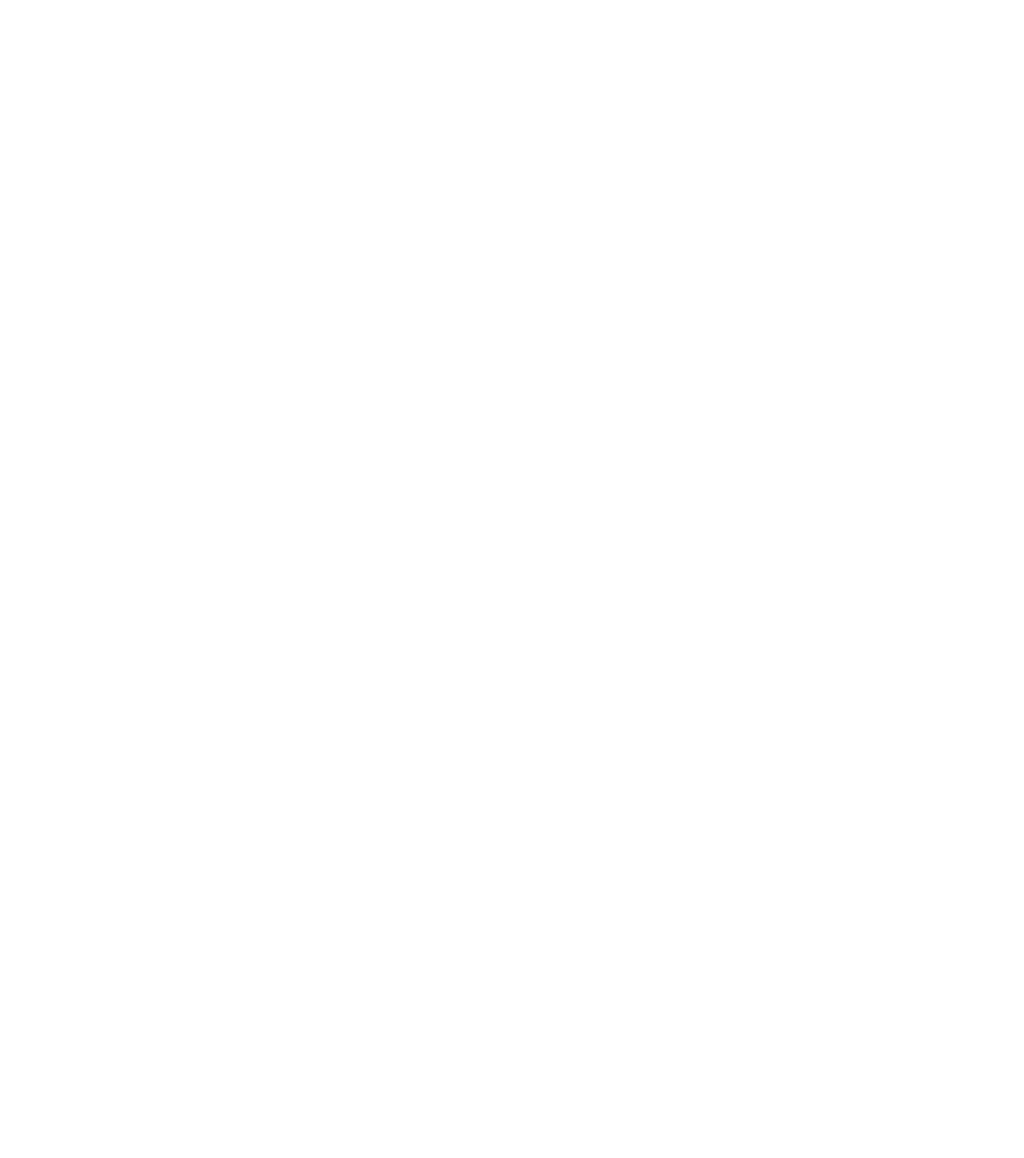
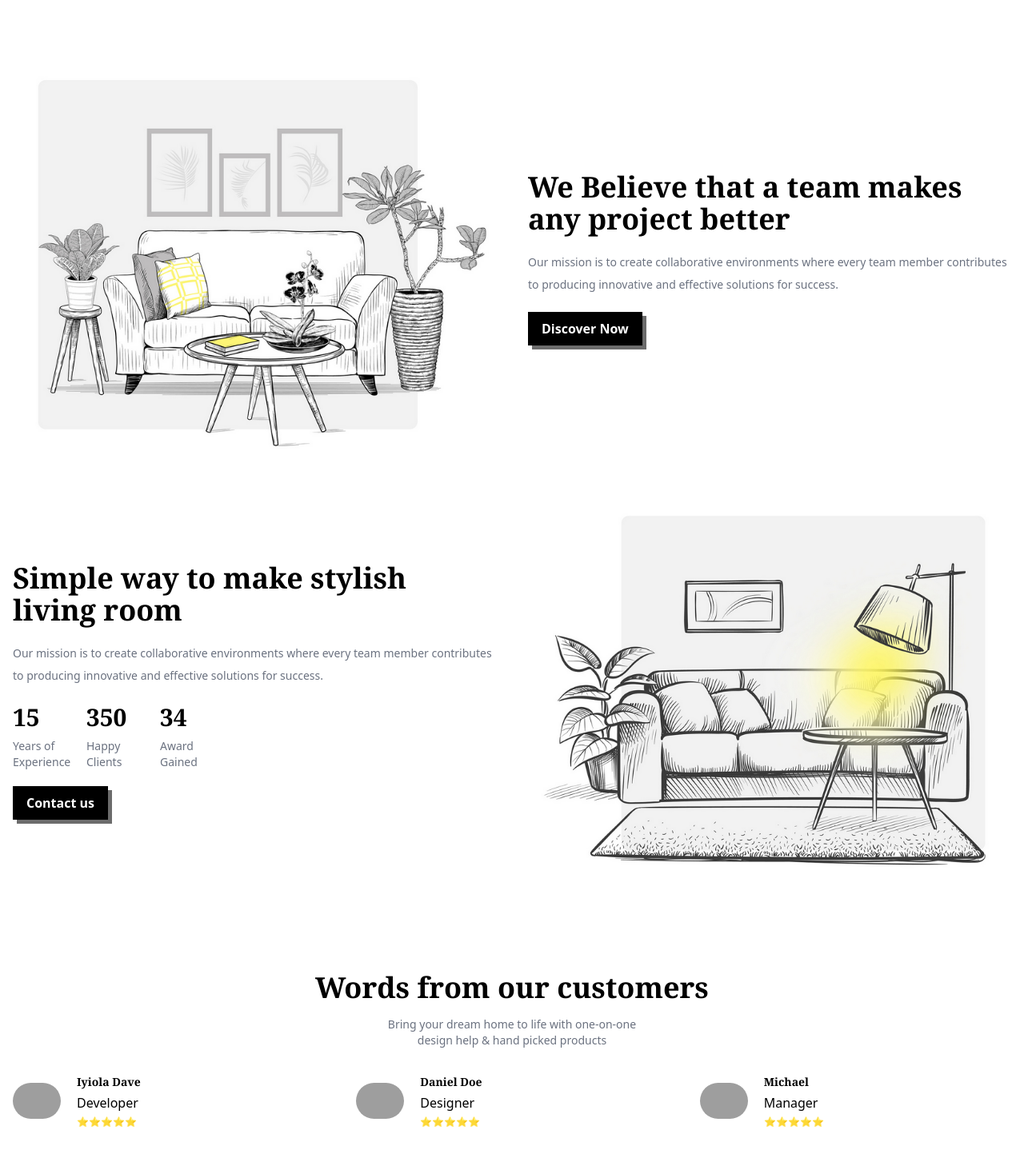
Before and after one commit to Iyiola2dev/interior-website, a React (Vite) app: page / in a window 1280 px wide. Shown: the part 1241-2689 px from the top of the page at 80% size. Before the commit the page ends 1319 px from the top, so only its background shows below. Built offline with nearby package versions, Linux system fonts and the light colour scheme; grey boxes are pictures that could not be loaded.

Commit message:
adjustment

```diff
--- a/src/App.jsx
+++ b/src/App.jsx
@@ -3,6 +3,10 @@ import Navbar from "./components/Navbar";
 import Hero from "./components/Hero";
 import Brand from "./components/Brand";
 import Services from "./components/Services";
+import Banner from "./components/Banner";
+import Banner2 from "./components/Banner2";
+import Testimonial from "./components/Testimonial";
+
 
 const App = () => {
   return (
@@ -11,6 +15,9 @@ const App = () => {
       <Hero/>
       <Brand/>
       <Services/>
+      <Banner/>
+     <Banner2/>
+     <Testimonial/>
     </div>
   );
 };
--- /dev/null
+++ b/src/components/Banner.jsx
@@ -0,0 +1,23 @@
+import React from 'react'
+import Banner1 from "../assets/banner.png"
+
+const Banner = () => {
+  return (
+    <div className="container px-4">
+        <div className='grid grid-cols-1 md:grid-cols-2 gap-10'>
+            <div className='flex flex-col justify-center '>
+                <img src={Banner1} alt="" className='w-[95%] md:w-full mx-auto' />
+            </div>
+            <div className='space-y-5 flex justify-center  flex-col t '>
+                <h1 className='text-4xl font-bold font-serif'> We Believe that a team makes any project better</h1>
+                <p className='text-gray-500 text-sm leading-7'>Our mission is to create collaborative environments where every team member contributes to producing innovative and effective solutions for success.</p>
+                <div>
+                <button className='primary-btn bg-black text-white shadow-[5px_5px_0px_0px_#6c6c6c]'>Discover Now</button>
+            </div>
+            </div>
+        </div>
+    </div>
+  )
+}
+
+export default Banner
--- /dev/null
+++ b/src/components/Banner2.jsx
@@ -0,0 +1,42 @@
+import { div } from 'framer-motion/client'
+import React from 'react'
+import Banner1 from "../assets/banner2.png"
+
+
+const Banner2 = () => {
+  return (
+    <div>
+    <div className="container px-4 py-14">
+        <div className='grid grid-cols-1 md:grid-cols-2 gap-10'>
+
+            <div className='space-y-5 flex justify-center  flex-col t '>
+                <h1 className='text-4xl font-bold font-serif'> Simple way to make stylish living room</h1>
+                <p className='text-gray-500 text-sm leading-7'>Our mission is to create collaborative environments where every team member contributes to producing innovative and effective solutions for success.</p>
+               <div className='flex gap-3'>
+                <div className='max-w-[80px] space-y-2'>
+                    <p className='text-3xl font-bold font-serif'>15</p>
+                    <p className='text-gray-500 text-sm '>Years of Experience</p>
+                </div>
+                <div  className='max-w-[80px] space-y-2'>
+                    <p className='text-3xl font-bold font-serif'>350</p>
+                    <p className='text-gray-500 text-sm '>Happy Clients</p>
+                </div>
+                <div  className='max-w-[80px] space-y-2'>
+                    <p className='text-3xl font-bold font-serif'>34</p>
+                    <p className='text-gray-500 text-sm '>Award Gained</p>
+                </div>
+               </div>
+                <div>
+                <button className='primary-btn bg-black text-white shadow-[5px_5px_0px_0px_#6c6c6c]'>Contact us</button>
+            </div>
+            </div>
+            <div className='flex flex-col justify-center '>
+                <img src={Banner1} alt="" className='w-[95%] md:w-full mx-auto' />
+            </div>
+        </div>
+    </div>
+    </div>
+  )
+}
+
+export default Banner2
--- /dev/null
+++ b/src/components/Testimonial.jsx
@@ -0,0 +1,61 @@
+import { div } from "framer-motion/client";
+import React from "react";
+
+const TestimonialData = [
+  {
+    id: 1,
+    name: "Iyiola Dave",
+    designation: "Developer",
+    img: "https://th.bing.com/th/id/OIP.R8w49Pa8MmHzp49oj3pn8QHaHa?rs=1&pid=ImgDetMain",
+    text: "Lorem ipsum dolor sit amet, consectetur adipisicing elit. Nobis qui iure nostrum corporis modi voluptatum?",
+  },
+  {
+    id: 2,
+    name: "Daniel Doe",
+    designation: "Designer",
+    img: "https://th.bing.com/th/id/OIP.R8w49Pa8MmHzp49oj3pn8QHaHa?rs=1&pid=ImgDetMain",
+    text: "Lorem ipsum dolor sit amet, consectetur adipisicing elit. Nobis qui iure nostrum corporis modi voluptatum?",
+  },
+  {
+    id: 3,
+    name: "Michael",
+    designation: "Manager",
+    img: "https://th.bing.com/th/id/OIP.R8w49Pa8MmHzp49oj3pn8QHaHa?rs=1&pid=ImgDetMain",
+    text: "Lorem ipsum dolor sit amet, consectetur adipisicing elit. Nobis qui iure nostrum corporis modi voluptatum?",
+  },
+];
+
+const Testimonial = () => {
+  return (
+    <div className="container py-14 px-4">
+      <div className="space-y-4 text-center max-w-[550px] mx-auto mb-8">
+        <h1 className="text-4xl font-bold font-serif">
+          Words from our customers
+        </h1>
+        <p className="text-gray-500 text-sm max-w-[350px] mx-auto">
+          Bring your dream home to life with one-on-one design help & hand
+          picked products
+        </p>
+      </div>
+      {/* Testimonial card */}
+      <div className="grid grid-cols-1 md:grid-cols-3 gap-10">
+        {TestimonialData.map((card) => {
+          return (
+            <div key={card.id}>
+              <div className="flex  items-center gap-5">
+                <img className="w-[60px]  rounded-full" src={card.img} alt="" />
+                <div className="space-y-1">
+                  <p className="text-sm font-bold font-serif">{card.name}</p>
+                  <p>{card.designation}</p>
+                  <div className="text-xs mt-2">⭐⭐⭐⭐⭐</div>
+                </div>
+              </div>
+            </div>
+          );
+        })}
+      </div>
+    </div>
+  );
+};
+
+export default Testimonial;
```
